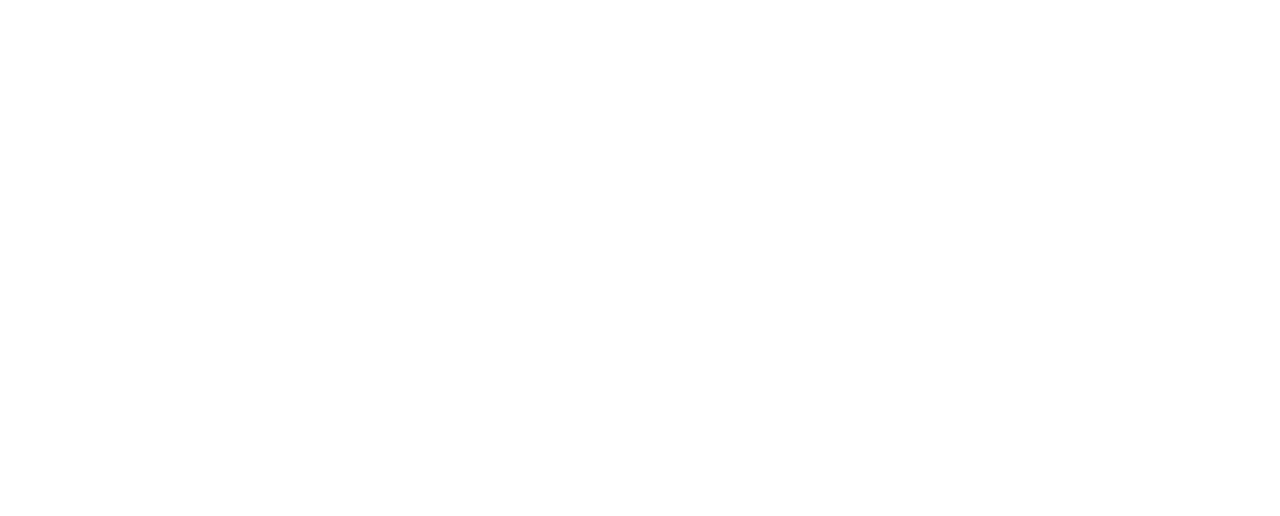
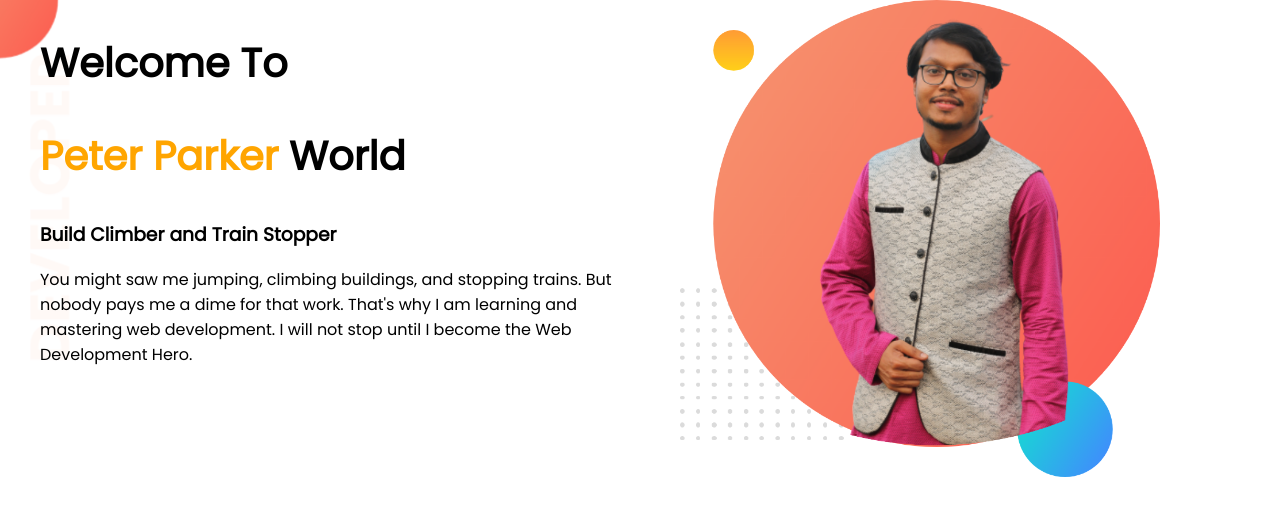
Before and after one commit to sanjoy0047/test, a plain HTML site: page index.html in a window 1280 px wide. Drawn offline with Linux system fonts and the light colour scheme.

Commit message:
add top picture

```diff
--- a/index.html
+++ b/index.html
@@ -6,11 +6,30 @@
     <meta http-equiv="X-UA-Compatible" content="IE=edge">
     <meta name="viewport" content="width=device-width, initial-scale=1.0">
     <title>Document</title>
+    <link rel="preconnect" href="https://fonts.googleapis.com">
+    <link rel="preconnect" href="https://fonts.gstatic.com" crossorigin>
+    <link href="https://fonts.googleapis.com/css2?family=Poppins&display=swap" rel="stylesheet">
     <link rel="stylesheet" href="style.css">
 </head>
 
 <body>
+    <section class="top">
+        <div class="half-width">
+            <h1>Welcome To</h1>
+            <h1><span class="text-color">Peter Parker </span> World</h1>
+            <h3>Build Climber and Train Stopper
+            </h3>
+            <p>You might saw me jumping, climbing buildings, and stopping trains. But nobody pays me a dime for that
+                work. That's why I am learning and mastering web development. I will not stop until I become the Web
+                Development Hero.
 
+            </p>
+            <a class="link-button" target="_blank" href="https://www.linkedin.com/in/sanjoy-banik/">HIRE ME</a>
+        </div>
+        <div class="half-width">
+            <img class="img-width" src="images/sanjoy-banik-top-image.png" alt="">
+        </div>
+    </section>
 </body>
 
 </html>
--- a/style.css
+++ b/style.css
@@ -1,3 +1,35 @@
 body{
     font-family: 'Poppins', sans-serif;
+    margin:0;
 }
+h1{
+    font-size: 40px;
+}
+section{
+    background-image: url(images/top-banner.png);
+    background-repeat: no-repeat;
+
+}
+.text-color{
+    color: orange;
+}
+.top{
+    display: flex;
+}
+.img-width{
+    width: 80%;
+}
+.half-width{
+    width: 80%;
+    margin:0;
+    padding-left: 40px;
+}
+.link-button{
+    background-image: linear-gradient(lightsalmon tomato);
+    text-decoration: none;
+    color:white;
+    padding 10px 40px;
+    font-weight: 700;
+    border-radius: 5px;
+
+}
```
